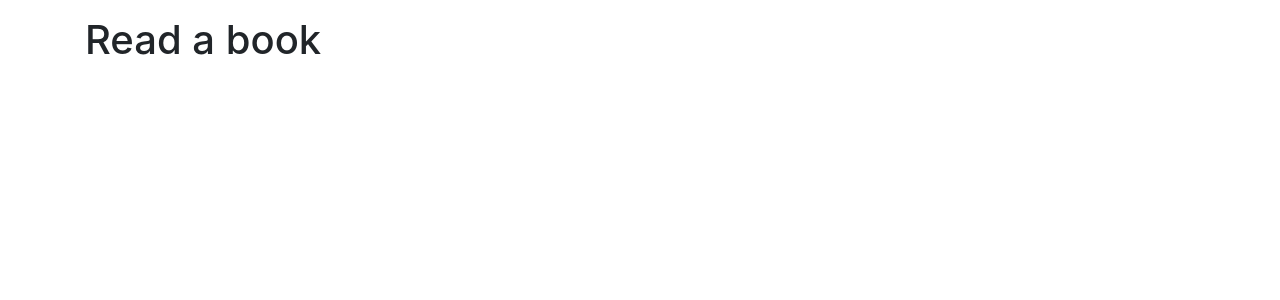
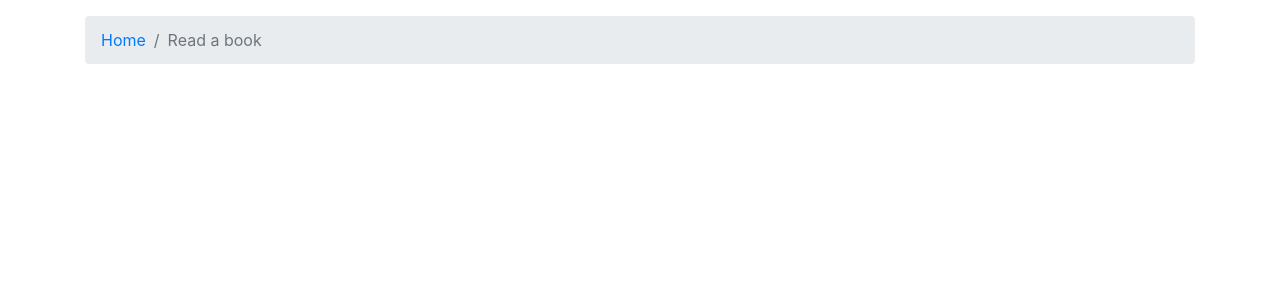
Before and after one commit to meddy/habit-streak, a React (Create React App) app: page / in a window 1280 px wide. Both pictures are taken after a click on the button 1157 px from the left and 98 px from the top of the page. Shown: the top 300 px of the page. Built offline with nearby package versions, Linux system fonts and the light colour scheme.

Commit message:
Link back to home.

```diff
--- a/src/page/DetailsPage.tsx
+++ b/src/page/DetailsPage.tsx
@@ -1,6 +1,8 @@
 import React from "react";
 import { useSelector } from "react-redux";
 import { useParams, Redirect } from "react-router-dom";
+import { Breadcrumb } from "react-bootstrap";
+import { Link } from "react-router-dom";
 
 import { RootState } from "../app/store";
 
@@ -15,5 +17,12 @@ export default function DetailsPage() {
     return <Redirect to="/" />;
   }
 
-  return <h1>{params.label}</h1>;
+  return (
+    <Breadcrumb>
+      <Breadcrumb.Item linkAs="span">
+        <Link to="/">Home</Link>
+      </Breadcrumb.Item>
+      <Breadcrumb.Item active>{params.label}</Breadcrumb.Item>
+    </Breadcrumb>
+  );
 }
```
